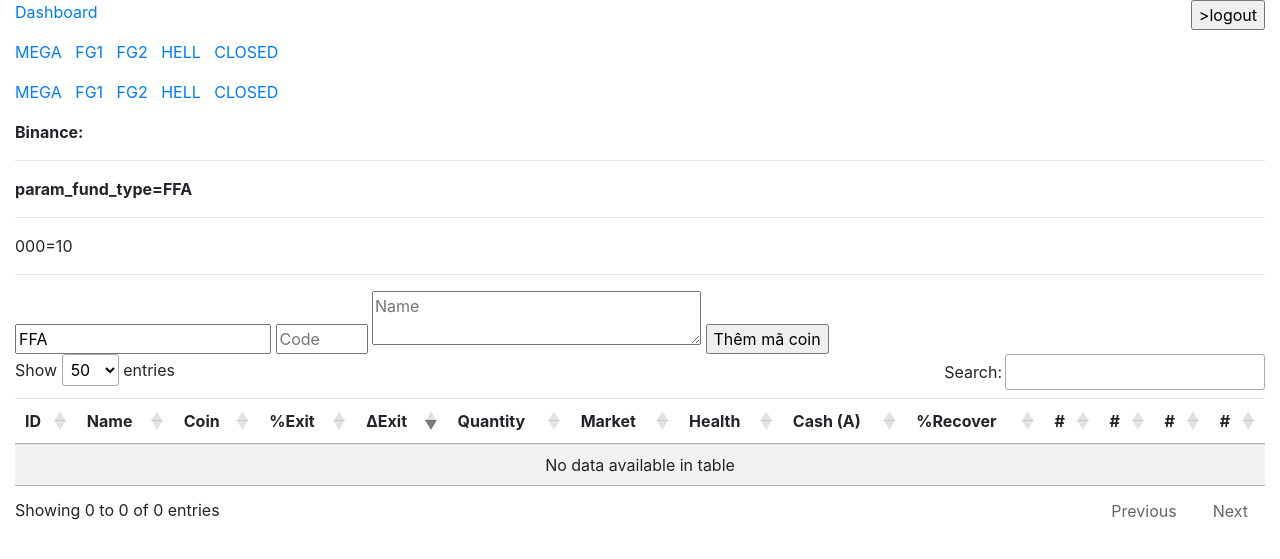
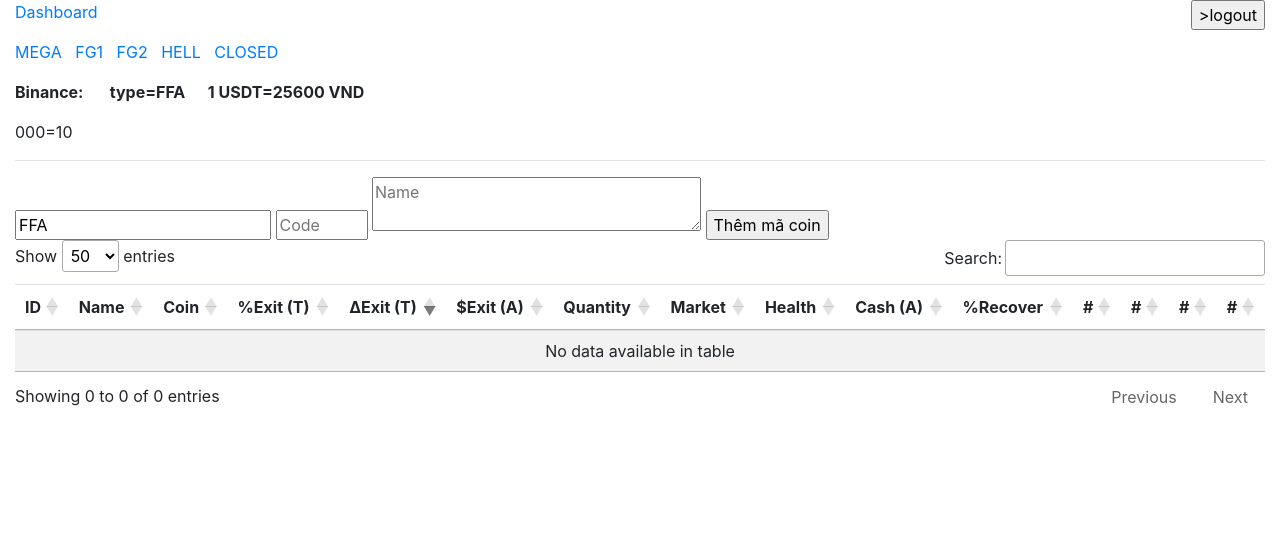
Before and after one commit to mcflythekid/tik, a PHP site: page /port.php in a window 1280 px wide. Shown: the top 559 px of the page. Run offline with PHP 8.4, Linux system fonts and the light colour scheme; the visitor is signed in with stand-in values (Sample User, id 1); tables that the repository leaves empty or names only in its code hold one stand-in row (values such as "Sample post"); some libraries are stand-ins or nearby versions.

Commit message:
- Improve port

```diff
--- a/port.php
+++ b/port.php
@@ -194,9 +194,9 @@ foreach($coins as $coin ) {
 	$data["rugpull_per_avaiable"]  = $rugpull_per_avaiable;
 	$data["rugpull_per_theorycal"] = $rugpull_per_theorycal;
 	//
-	$data["rugpull_delta_avaiable"]      = $rugpull_delta_avaiable;
+	$data["rugpull_delta_avaiable"]      = $rugpull_delta_avaiable; // troll
 	$data["rugpull_delta_theorycal"]     = $rugpull_delta_theorycal;
-	$data["rugpull_delta_avaiable_vnd"]  = $rugpull_delta_avaiable_vnd;
+	$data["rugpull_delta_avaiable_vnd"]  = $rugpull_delta_avaiable_vnd; //troll
 	$data["rugpull_delta_theorycal_vnd"] = $rugpull_delta_theorycal_vnd;
 
 	$coin_data[$port_id] = $data;
@@ -226,13 +226,13 @@ page_top ();
 		<a href="/port.php?fund_type=HELL">HELL</a>&nbsp;&nbsp;
 		<a href="/port.php?fund_type=closed">CLOSED</a>
 	</p>
-	<p>
+	<!-- <p>
 		<a href="/port0.php?fund_type=MEGA">MEGA</a>&nbsp;&nbsp;
 		<a href="/port0.php?fund_type=FG1">FG1</a>&nbsp;&nbsp;
 		<a href="/port0.php?fund_type=FG2">FG2</a>&nbsp;&nbsp;
 		<a href="/port0.php?fund_type=HELL">HELL</a>&nbsp;&nbsp;
 		<a href="/port0.php?fund_type=closed">CLOSED</a>
-	</p>
+	</p> -->
 </div>
 
 <?php
@@ -240,13 +240,10 @@ page_top ();
 	$ts_erc = file_get_contents("/home/mc/app/matrix/price-ts-erc");
 ?>
 <p>
-	<strong>Binance: <?=$ts_cz?></strong>&nbsp;&nbsp;
-	<!-- <strong>ERC20: <?=$ts_erc?></strong> -->
+	<strong>Binance: <?=$ts_cz?></strong>&nbsp;&nbsp;&nbsp;&nbsp;
+	<strong><?= "type=$param_fund_type" ?></strong>&nbsp;&nbsp;&nbsp;&nbsp;
+	<strong><?= "1 USDT=$rate VND" ?></strong>
 </p>
-<hr/>
-
-<p><strong><?= "param_fund_type=$param_fund_type" ?></strong></p>
-<hr/>
 
 <p>
 <?php foreach($prices as $price ) {?>
@@ -271,8 +268,9 @@ page_top ();
 			<th>Name</th>
 			<th>Coin</th>
 
-			<th>%Exit</th>
-			<th>ΔExit</th>
+			<th>%Exit (T)</th>
+			<th>ΔExit (T)</th>
+			<th>$Exit (A)</th>
 
 			<th>Quantity</th>
 			<th>Market</th>
@@ -300,6 +298,7 @@ foreach($coins as $coin) {
 
 	<td><?=digit($coin_data_tmp["rugpull_per_theorycal"], 0)?>%</td>
 	<td><?=money_color(digit($coin_data_tmp["rugpull_delta_theorycal_vnd"], 0))?></td>
+	<td class="value"><?=digit($coin_data_tmp["rugpull_value_avaiable"] * $rate, 0)?></td>
 
 	<td class="quantity">  <?=digit($coin_data_tmp["quantity"], 5)?>   </td>
 	<td class="market_value">$<?=digit($coin_data_tmp["market_value"], 0)?>   </td>
@@ -309,7 +308,7 @@ foreach($coins as $coin) {
 	<td class="normal_green"><?=$coin_data_tmp["recover_per_theorycal"] > 1 ? digit($coin_data_tmp["recover_per_theorycal"], 0) . "%": ""?></td>
 
 
-	<td><a target="_blank" href="/port_history.php?port_id=<?=$coin["id_"]?>">History</a></td>
+	<td><a href="/port_history.php?port_id=<?=$coin["id_"]?>">History</a></td>
 	<td><?=ui_del($coin)?></td>
 
 	<td id="act_<?=$coin["id_"]?>" style="display: none;">
@@ -328,7 +327,7 @@ foreach($coins as $coin) {
 <style>
 	.quantity { font-weight: bold; color: #fcba03 }
 	.market_value { font-weight: bold; color: #fcba03 }
-	.sum { font-weight: bold; color: grey }
+	.value { font-style: normal; color: green }
 	.normal_green { font-weight: normal; color: green }
 	.health_cost { font-weight: bold; color: red }
 </style>
```
